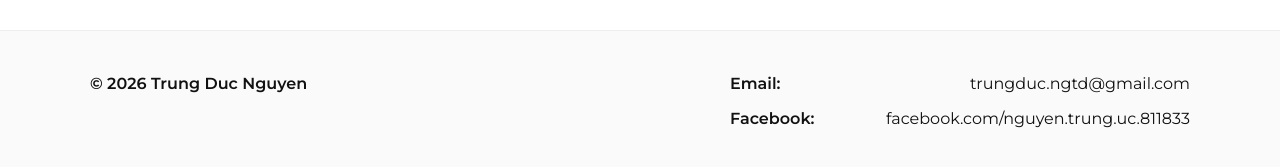
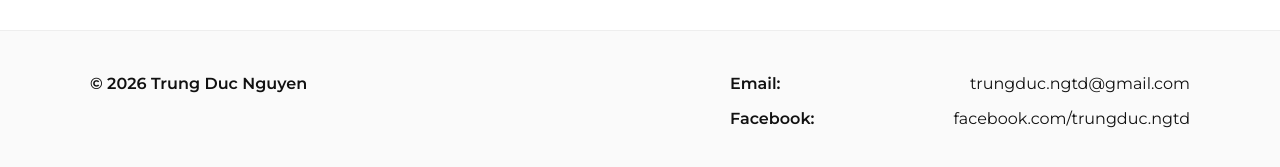
Before and after one commit to trungducngtd/trungducngtd.github.io, a Jekyll site: the page built from about.html, in a window 1280 px wide. Shown: the part 728-895 px from the top of the page. Built offline with Jekyll 4.4.1, drawn with Linux system fonts in a browser that asks for light colours.

Commit message:
Update default.html

```diff
--- a/_layouts/default.html
+++ b/_layouts/default.html
@@ -38,7 +38,7 @@
           <p class="site-footer__copyright">© 2026 Trung Duc Nguyen</p>
           <ul class="footer-contact-list">
             <li><span>Email:</span> <a href="mailto:trungduc.ngtd@gmail.com">trungduc.ngtd@gmail.com</a></li>
-            <li><span>Facebook:</span> <a href="https://www.facebook.com/nguyen.trung.uc.811833/" target="_blank" rel="noreferrer">facebook.com/nguyen.trung.uc.811833</a></li>
+            <li><span>Facebook:</span> <a href="https://www.facebook.com/trungduc.ngtd/" target="_blank" rel="noreferrer">facebook.com/trungduc.ngtd</a></li>
           </ul>
         </div>
       </footer>
```
